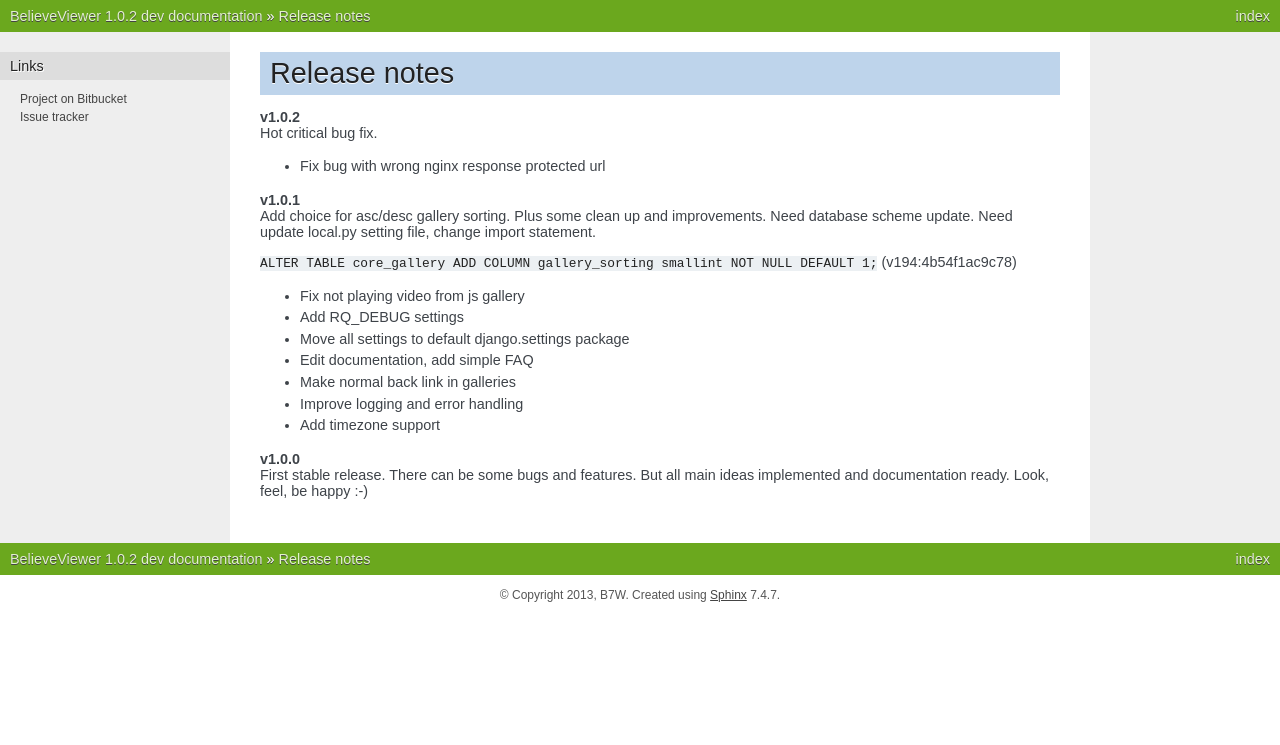
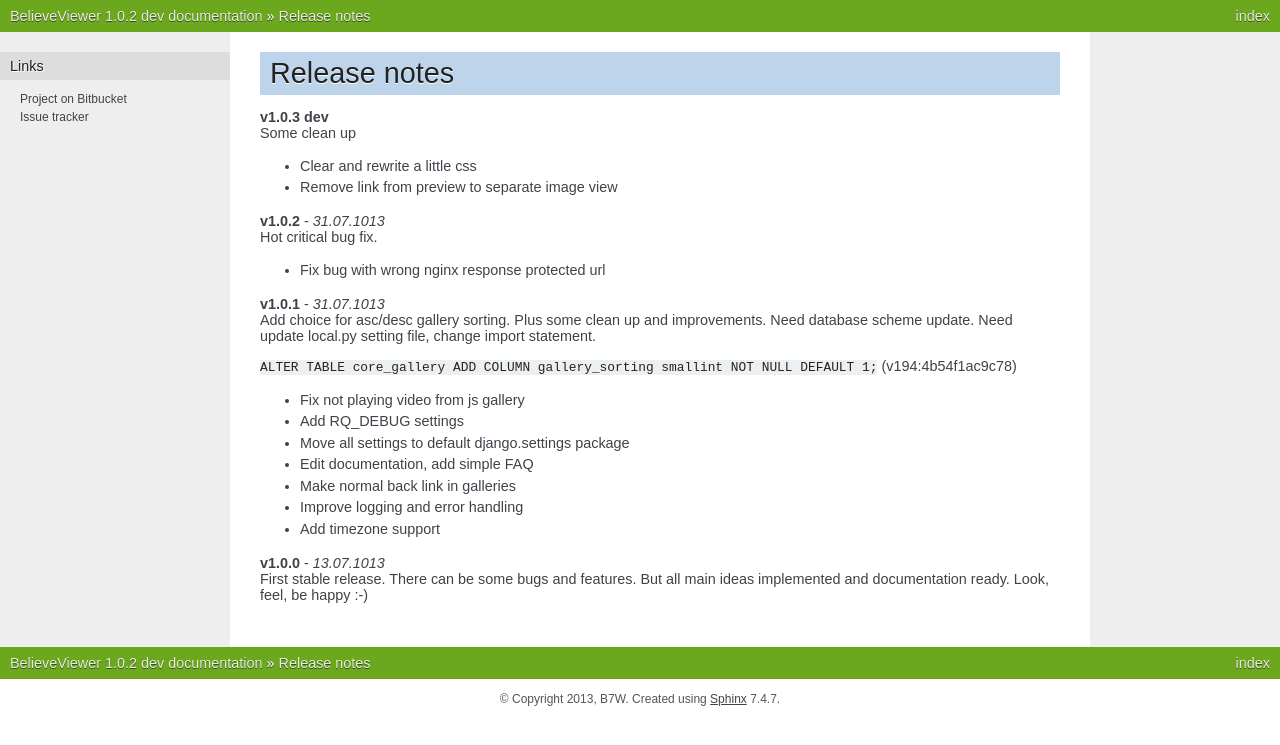
Before and after one commit to b7w/bviewer, a Sphinx documentation site: the page built from docs/releases/notes.rst, in a window 1280 px wide. Shown: the top 745 px of the page. Built offline with Sphinx 7.4.7, drawn with Linux system fonts in a browser that asks for light colours.

Commit message:
Remove link from preview to separate image view. Clear and rewrite a little css.

```diff
--- a/docs/releases/notes.rst
+++ b/docs/releases/notes.rst
@@ -4,13 +4,20 @@
 
 .. index:: Release notes
 
-| **v1.0.2**
+| **v1.0.3 dev**
+| Some clean up
+
+* Clear and rewrite a little css
+* Remove link from preview to separate image view
+
+
+| **v1.0.2** - *31.07.1013*
 | Hot critical bug fix.
 
 * Fix bug with wrong nginx response protected url
 
 
-| **v1.0.1**
+| **v1.0.1** - *31.07.1013*
 | Add choice for asc/desc gallery sorting. Plus some clean up and improvements.
   Need database scheme update. Need update local.py setting file, change import statement.
 
@@ -26,7 +33,7 @@
 * Add timezone support
 
 
-| **v1.0.0**
+| **v1.0.0** - *13.07.1013*
 | First stable release. There can be some bugs and features.
   But all main ideas implemented and documentation ready.
   Look, feel, be happy :-)
```
Also changed, not shown: bviewer/core/static/core/css/core.css (+27 -31 lines), 1 other file.
